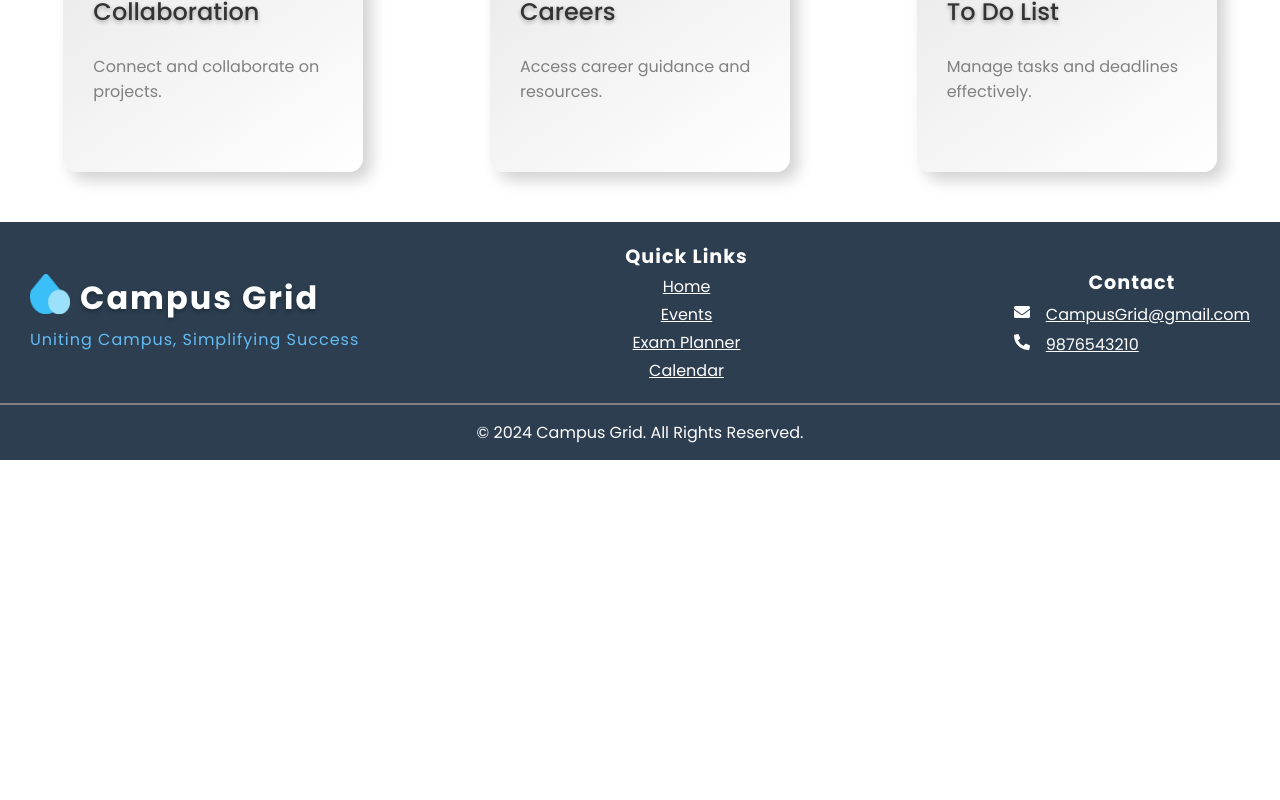
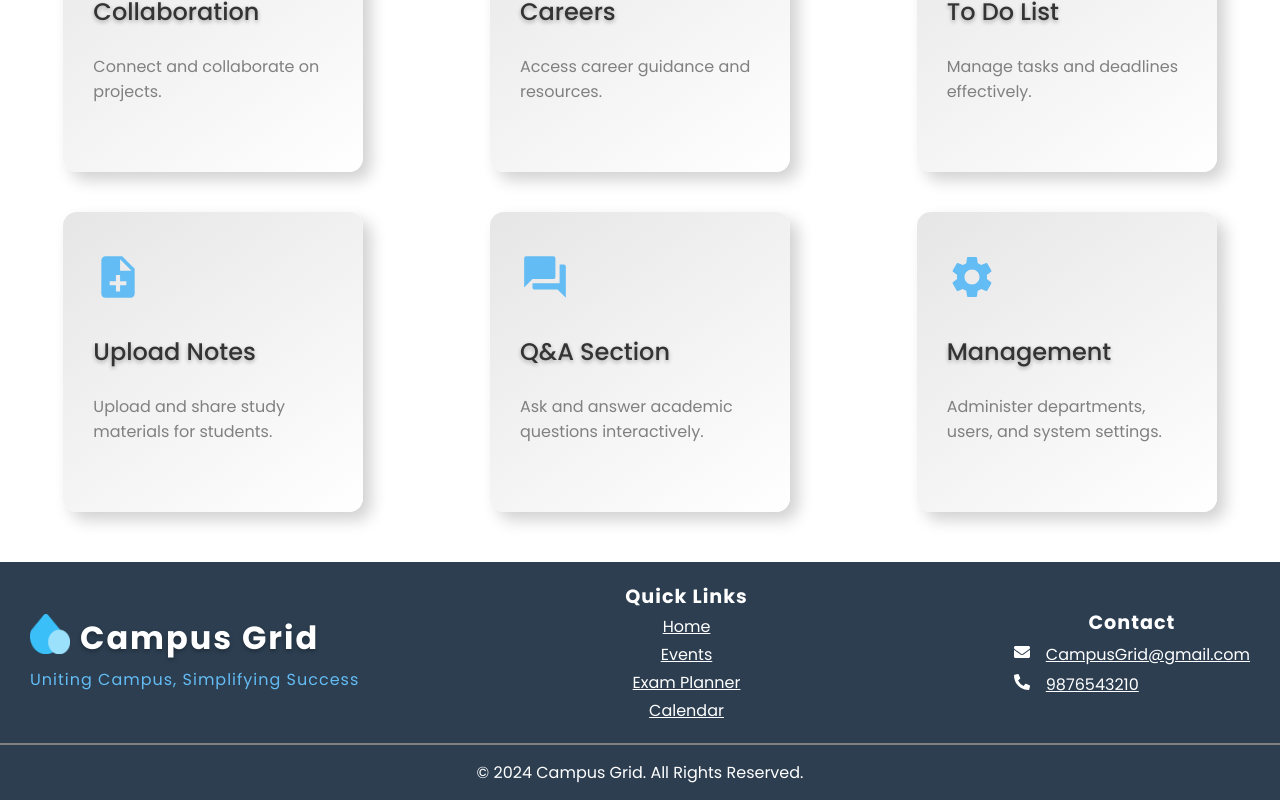
Before and after one commit to SivananthamDuraivel/CAMPUS-HUB, a React (Vite) app in the folder frontend/: page / in a window 1280 px wide. Shown: the part 1424-2224 px from the top of the page. Before the commit the page ends 1884 px from the top, so only its background shows below. Built offline with nearby package versions, Linux system fonts and the light colour scheme.

Commit message:
[Frontend][Features changed]

```diff
--- a/frontend/src/components/Features/FeaturesData.js
+++ b/frontend/src/components/Features/FeaturesData.js
@@ -1,5 +1,5 @@
 import { FaCalendarAlt, FaChalkboardTeacher, FaTasks } from "react-icons/fa";
-import { MdEvent, MdWork, MdGroups } from "react-icons/md";
+import { MdEvent, MdWork, MdGroups, MdNoteAdd, MdQuestionAnswer, MdSettings } from "react-icons/md";
 import { IoListSharp } from "react-icons/io5";
 
 const features = [
@@ -39,6 +39,24 @@ const features = [
     description: "Manage tasks and deadlines effectively.",
     icon: IoListSharp,
   },
+  {
+    id: 7,
+    name: "Upload Notes",
+    description: "Upload and share study materials for students.",
+    icon: MdNoteAdd,
+  },
+  {
+    id: 8,
+    name: "Q&A Section",
+    description: "Ask and answer academic questions interactively.",
+    icon: MdQuestionAnswer,
+  },
+  {
+    id: 9,
+    name: "Management",
+    description: "Administer departments, users, and system settings.",
+    icon: MdSettings,
+  },
 ];
 
 export default features;
```
